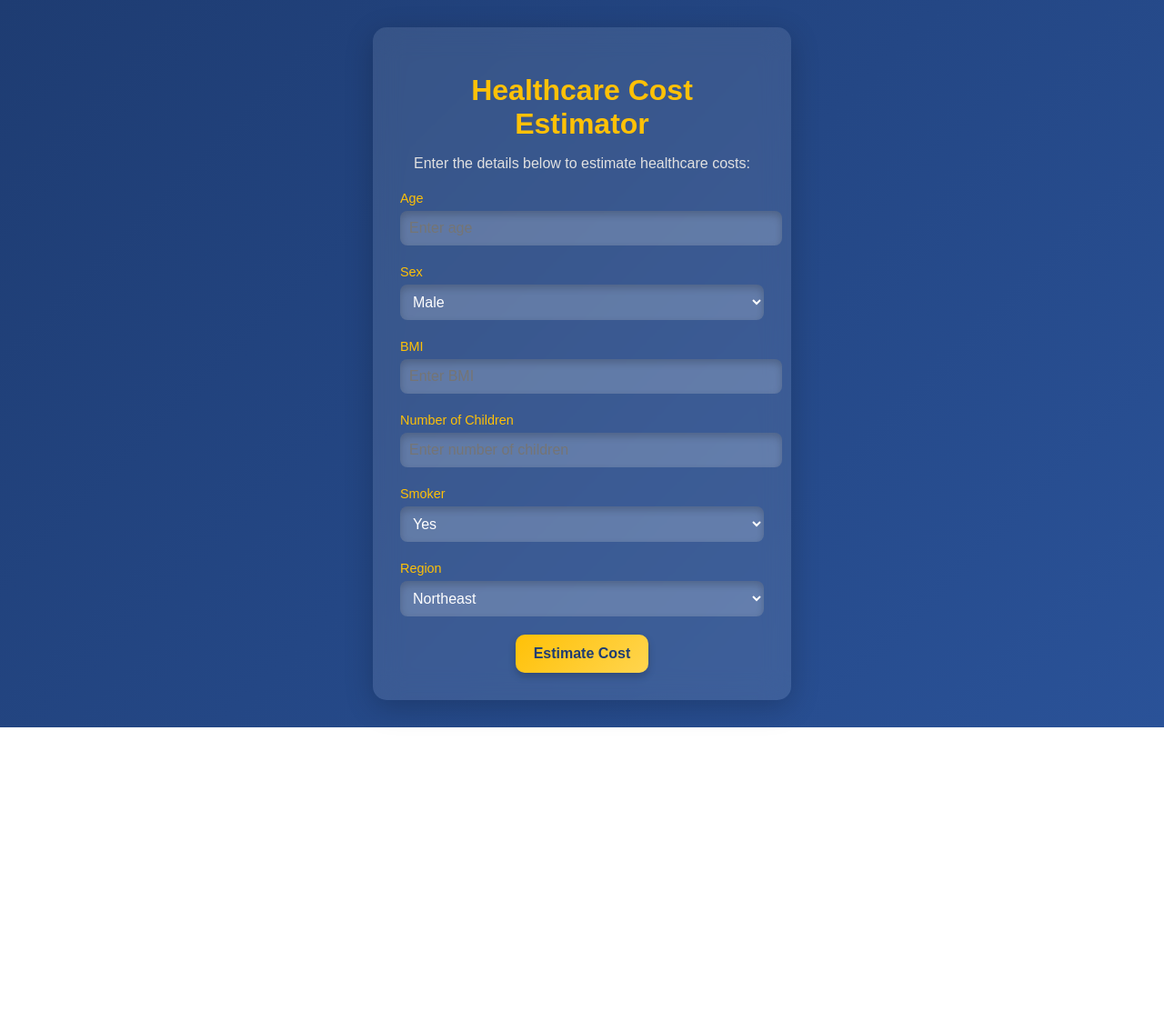
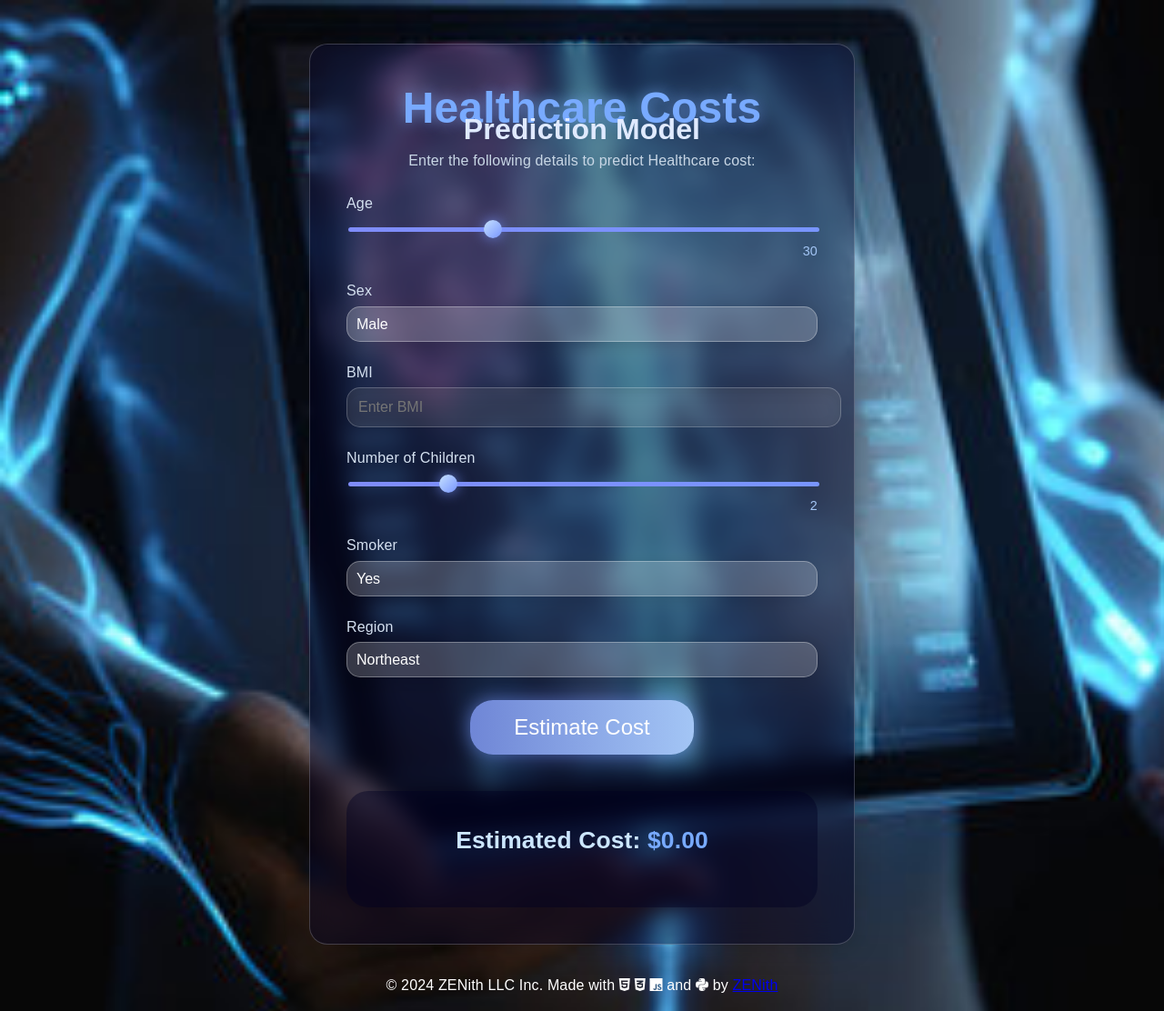
Before and after one commit to ZENith-95/Healthcare_Costs_prediction-_modell-Thrive-project, a plain HTML site: page index.html in a window 1280 px wide. Shown: the top 1112 px of the page at 91% size. Before the commit the page ends 800 px from the top, so only its background shows below. Drawn offline with Linux system fonts and the light colour scheme.

Commit message:
Finished Healthcare costs prediction model V1

```diff
--- a/index.html
+++ b/index.html
@@ -1,51 +1,94 @@
 <!DOCTYPE html>
 <html lang="en">
   <head>
-  <meta charset="UTF-8">
-  <meta name="viewport" content="width=device-width, initial-scale=1.0">
-  <title>Healthcare Cost Estimator</title>
-  <link rel="stylesheet" href="style.css">
+    <meta charset="UTF-8" />
+    <meta name="viewport" content="width=device-width, initial-scale=1.0" />
+    <title>Healthcare Cost Predictor</title>
+    <link rel="stylesheet" href="style.css" />
+    <link
+      rel="stylesheet"
+      href="https://cdnjs.cloudflare.com/ajax/libs/font-awesome/6.7.1/css/all.min.css" />
   </head>
   <body>
     <div class="container">
-    <h1>Healthcare Cost Estimator</h1>
-    <p>Enter the details below to estimate healthcare costs:</p>
+      <div class="glass-panel">
+        <h1 class="headline">
+          <span class="highlight">Healthcare Costs</span><br />
+          Prediction Model
+        </h1>
+        <p class="subheading">
+          Enter the following details to predict Healthcare cost:
+        </p>
 
         <form id="prediction-form">
+          <!-- Age Slider -->
           <div class="input-group">
             <label for="age">Age</label>
-        <input type="number" id="age" placeholder="Enter age" required>
+            <div class="slider-container">
+              <input
+                type="range"
+                id="age"
+                min="0"
+                max="100"
+                step="1"
+                value="30"
+                oninput="updateAgeLabel(this.value)"
+                class="range-slider" />
+              <span id="age-label" class="range-value">30</span>
+            </div>
           </div>
 
+          <!-- Sex Dropdown -->
           <div class="input-group">
             <label for="sex">Sex</label>
-        <select id="sex" required>
+            <select id="sex" required class="dropdown">
               <option value="male">Male</option>
               <option value="female">Female</option>
             </select>
           </div>
 
+          <!-- BMI Input -->
           <div class="input-group">
             <label for="bmi">BMI</label>
-        <input type="number" id="bmi" step="0.1" placeholder="Enter BMI" required>
+            <input
+              type="number"
+              id="bmi"
+              step="0.1"
+              placeholder="Enter BMI"
+              required
+              class="text-input" />
           </div>
 
+          <!-- Children Slider -->
           <div class="input-group">
             <label for="children">Number of Children</label>
-        <input type="number" id="children" placeholder="Enter number of children" required>
+            <div class="slider-container">
+              <input
+                type="range"
+                id="children"
+                min="0"
+                max="10"
+                step="1"
+                value="2"
+                oninput="updateChildrenLabel(this.value)"
+                class="range-slider" />
+              <span id="children-label" class="range-value">2</span>
+            </div>
           </div>
 
+          <!-- Smoker Dropdown -->
           <div class="input-group">
             <label for="smoker">Smoker</label>
-        <select id="smoker" required>
+            <select id="smoker" required class="dropdown">
               <option value="yes">Yes</option>
               <option value="no">No</option>
             </select>
           </div>
 
+          <!-- Region Dropdown -->
           <div class="input-group">
             <label for="region">Region</label>
-        <select id="region" required>
+            <select id="region" required class="dropdown">
               <option value="northeast">Northeast</option>
               <option value="northwest">Northwest</option>
               <option value="southeast">Southeast</option>
@@ -53,14 +96,27 @@
             </select>
           </div>
 
-      <button type="submit" class="btn">Estimate Cost</button>
+          <!-- Submit Button -->
+          <button type="submit" class="btn neon-btn">Estimate Cost</button>
         </form>
 
+        <!-- Result Section -->
         <div id="result" class="result">
           <h2>Estimated Cost: <span id="cost">$0.00</span></h2>
         </div>
       </div>
-
+    </div>
+    <div class="footer-bottom">
+      <p>
+        &copy 2024 ZENith LLC Inc. Made with
+        <span class="lang1"><i class="fa-brands fa-html5"></i> </span>
+        <span class="lang2"><i class="fa-brands fa-css3-alt"></i></span>
+        <span class="lang3"><i class="fa-brands fa-js"></i></span> and
+        <span class="lang4"><i class="fa-brands fa-python"></i></span> by
+        <a href="https://github.com/ZENith-95">ZENith</a>
+        <i class=""></i>
+      </p>
+    </div>
     <script src="script.js"></script>
   </body>
-</html
+</html>
--- a/style.css
+++ b/style.css
@@ -1,133 +1,185 @@
-
 /* General Styles */
 body {
+  font-family: "Poppins", sans-serif;
   margin: 0;
-  padding: 0;
-  font-family: 'Arial', sans-serif;
-  background: linear-gradient(135deg, #1e3c72, #2a5298); /* Blue gradient */
-  color: #fff;
+  padding: 3rem 1rem 1rem 1rem;
+  background: url("./imgapppy.jpg") no-repeat center center/cover;
   display: flex;
+  flex-direction: column;
   justify-content: center;
   align-items: center;
-  height: 100vh;
-  overflow: hidden;
+  font-weight: 500;
+  min-height: 100vh;
+  color: white;
+  letter-spacing: 0.01rem;
+  line-height: 1.1rem;
 }
 
 .container {
-  background: rgba(255, 255, 255, 0.1); /* Glassmorphism background */
-  backdrop-filter: blur(15px);
-  border-radius: 15px;
-  padding: 30px;
-  box-shadow: 0 8px 32px rgba(0, 0, 0, 0.2);
   text-align: center;
-  width: 400px;
-  transition: transform 0.3s ease-in-out, box-shadow 0.3s ease-in-out;
+  max-width: 600px;
+  width: 90%;
+  min-height: fit-content;
 }
 
-.container:hover {
-  transform: translateY(-10px);
-  box-shadow: 0 12px 40px rgba(0, 0, 0, 0.4);
+.glass-panel {
+  background: rgba(1, 1, 36, 0.438);
+  backdrop-filter: blur(12px);
+  border-radius: 20px;
+  padding: 40px;
+  box-shadow: 0px 4px 30px rgba(0, 0, 0, 0.2);
+  border: 1px solid rgba(255, 255, 255, 0.2);
 }
 
-/* Heading Styles */
-h1 {
+.headline {
   font-size: 2rem;
-  font-weight: bold;
-  color: #ffc107; /* Gold color */
-  margin-bottom: 10px;
+  margin-bottom: 15px;
+  color: #e0eaff;
 }
 
-p {
-  font-size: 1rem;
-  color: #e1e1e1;
+.highlight {
+  color: #78aaff;
+  font-size: 3rem;
+  text-shadow: 0 0 15px rgba(120, 170, 255, 0.6);
 }
 
-/* Form Styles */
-form {
-  margin-top: 20px;
+.subheading {
+  font-size: 1rem;
+  margin-bottom: 30px;
+  color: #c8d6e5;
 }
 
+/* Input Group */
 .input-group {
-  margin-bottom: 20px;
+  margin-bottom: 25px;
   text-align: left;
 }
 
+/* Labels */
 label {
-  font-size: 0.9rem;
-  color: #ffc107;
+  display: block;
+  margin-bottom: 8px;
+  font-weight: 500;
+  color: #d4e0f0;
 }
 
-input, select {
+/* Sliders */
+.range-slider {
+  -webkit-appearance: none;
+  width: 100%;
+  height: 5px;
+  background: linear-gradient(90deg, #7f8cfa, #7895ff);
+  border-radius: 5px;
+  outline: none;
+  cursor: pointer;
+  transition: box-shadow 0.2s ease-in-out;
+}
+
+.range-slider::-webkit-slider-thumb {
+  -webkit-appearance: none;
+  height: 20px;
+  width: 20px;
+  background: linear-gradient(135deg, #c6e1ff, #7895ff);
+  border-radius: 50%;
+  box-shadow: 0 0 15px rgba(120, 149, 255, 0.8);
+  cursor: pointer;
+  transition: transform 0.2s ease, box-shadow 0.2s ease;
+}
+
+.range-slider:hover::-webkit-slider-thumb {
+  transform: scale(1.2);
+  box-shadow: 0 0 25px rgba(120, 149, 255, 1);
+}
+
+.range-value {
+  margin-top: 10px;
+  display: block;
+  font-size: 0.9rem;
+  color: #a3c5f5;
+  text-align: right;
+}
+
+/* Dropdown Menus */
+.dropdown {
   width: 100%;
   padding: 10px;
-  margin-top: 5px;
-  border: none;
-  border-radius: 8px;
   background: rgba(255, 255, 255, 0.2);
-  color: #fff;
+  border: 1px solid rgba(255, 255, 255, 0.3);
+  border-radius: 15px;
+  color: white;
   font-size: 1rem;
-  box-shadow: inset 0 4px 8px rgba(0, 0, 0, 0.2);
   outline: none;
-  transition: all 0.3s ease-in-out;
+  appearance: none;
+  position: relative;
+  box-shadow: 0px 4px 15px rgba(0, 0, 0, 0.1);
+  transition: background 0.3s ease, box-shadow 0.3s ease;
 }
 
-input:focus, select:focus {
+.dropdown:hover {
   background: rgba(255, 255, 255, 0.3);
-  box-shadow: inset 0 6px 12px rgba(0, 0, 0, 0.3);
+  box-shadow: 0px 6px 20px rgba(120, 149, 255, 0.4);
 }
 
-/* Button Styles */
-button {
-  padding: 12px 20px;
-  border: none;
-  border-radius: 10px;
-  font-size: 1rem;
-  font-weight: bold;
-  color: #1e3c72;
-  background: linear-gradient(135deg, #ffc107, #ffd54f);
-  cursor: pointer;
-  transition: all 0.3s ease-in-out;
-  box-shadow: 0 4px 8px rgba(0, 0, 0, 0.2);
+.dropdown option {
+  background: rgba(255, 255, 255, 0.9);
+  color: #3e4c59;
 }
 
-button:hover {
+/* Text Inputs */
+.text-input {
+  width: 100%;
+  padding: 12px;
+  border: 1px solid rgba(255, 255, 255, 0.2);
+  border-radius: 15px;
+  background: rgba(255, 255, 255, 0.1);
+  color: white;
+  font-size: 1rem;
+  outline: none;
+  box-shadow: inset 0px 4px 15px rgba(0, 0, 0, 0.1);
+  transition: background 0.3s ease, border 0.3s ease;
+}
+
+.text-input:focus {
+  border: 1px solid #78aaff;
+  background: rgba(255, 255, 255, 0.2);
+}
+
+/* Button */
+.neon-btn {
+  background: linear-gradient(90deg, #6f86d6, #a3c5f5);
+  color: white;
+  padding: 1rem 3rem;
+  border: none;
+  border-radius: 25px;
+  font-size: 1.5rem;
+  cursor: pointer;
+  box-shadow: 0 0 20px rgba(120, 149, 255, 0.6);
+  transition: transform 0.2s ease, box-shadow 0.3s ease;
+}
+
+.neon-btn:hover {
   transform: scale(1.05);
-  box-shadow: 0 6px 14px rgba(0, 0, 0, 0.3);
+  box-shadow: 0 0 35px rgba(120, 149, 255, 1);
 }
 
 /* Result Section */
 .result {
-  margin-top: 20px;
-  padding: 15px;
-  border-radius: 10px;
-  background: rgba(255, 255, 255, 0.1);
-  backdrop-filter: blur(10px);
-  box-shadow: 0 4px 8px rgba(0, 0, 0, 0.2);
-  animation: fadeIn 0.5s ease-in-out;
+  background: rgba(1, 1, 36, 0.438);
+  padding: 1.5rem;
+  border-radius: 1.5rem;
+  margin-top: 2.5rem;
+  font-size: 1.1rem;
+  color: #cce6ff;
+  min-height: 5rem;
 }
 
-.result h2 {
-  font-size: 1.5rem;
-  color: #ffc107;
+.result span {
+  font-weight: bold;
+  color: #78aaff;
 }
 
-#cost {
-  color: #fff;
-  font-weight: bold;
+.footer-bottom {
+  text-align: center;
+  font-size: 1rem;
+  margin-top: 20px;
 }
-
-/* Animations */
-@keyframes fadeIn {
-  from {
-    opacity: 0;
-    transform: translateY(10px);
-  }
-  to {
-    opacity: 1;
-    transform: translateY(0);
-  }
-}
-
-#result {
-  display: none;
-}
```
Also changed, not shown: script.js (+37 -16 lines), imgapppy.jpg (added), 2 other files. Lines whose indentation alone changed are shown as unchanged.
